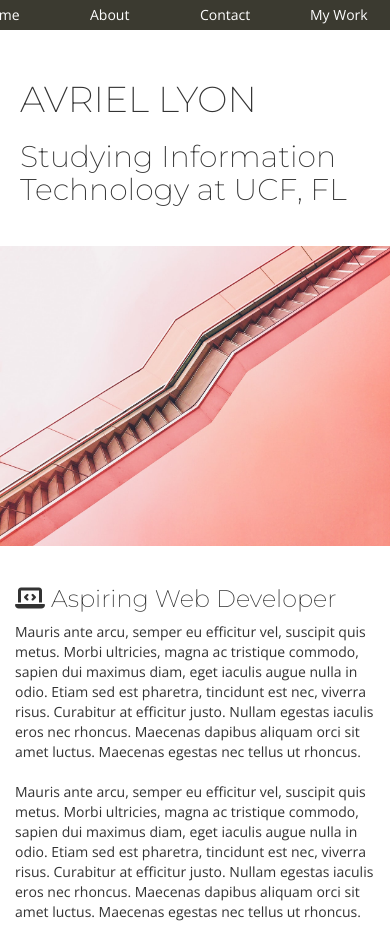
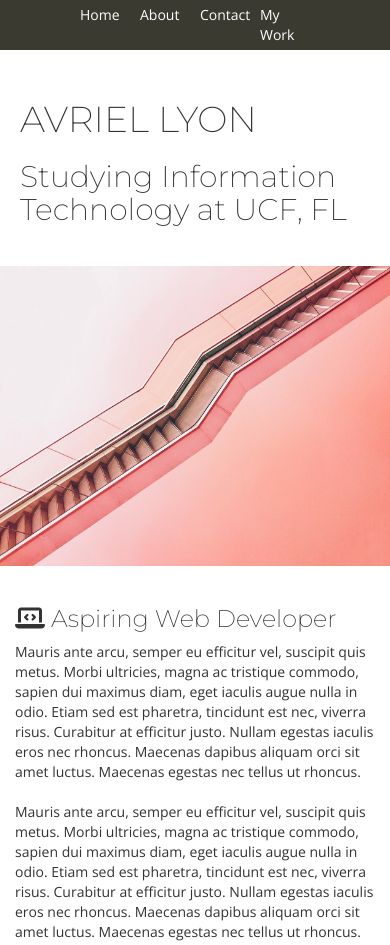
Before and after one commit to alyon-hub/alyon-hub-github.io, a plain HTML site: page index.html in a window 390 px wide. Shown: the top 945 px of the page. Drawn offline with nearby package versions, Linux system fonts and the light colour scheme.

Commit message:
More changes

```diff
--- a/websitecss.css
+++ b/websitecss.css
@@ -30,7 +30,7 @@ html {
    }
 
    ul {
-	grid-template-columns: repeat(4, 100px)!important;
+	grid-template-columns: repeat(4, 50px)!important;
    }
 }
 
```
